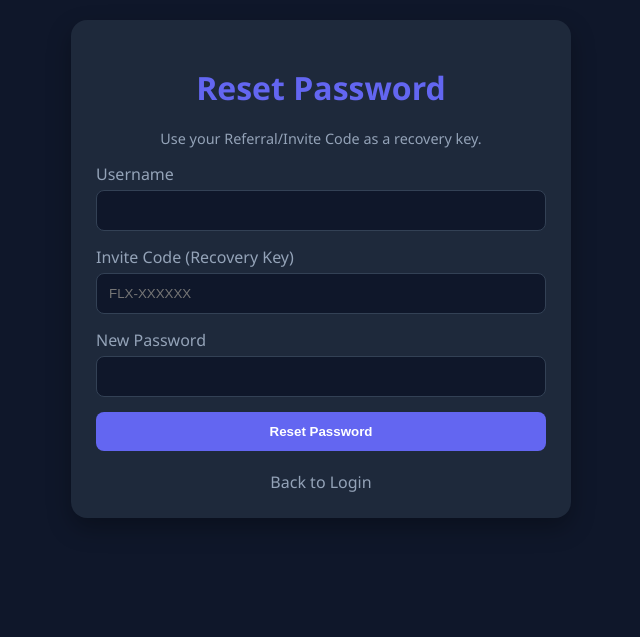
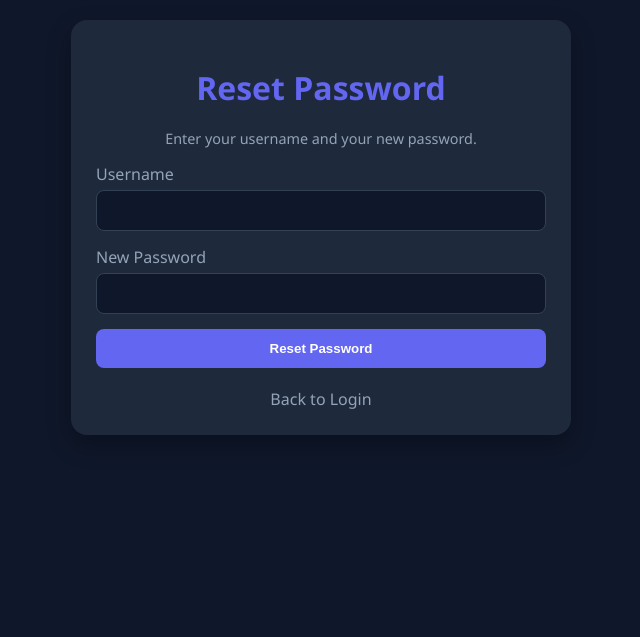
Before and after one commit to Doga210/Flexeer, a Flask app: page /forgot-password in a window 1280 px wide. Shown: the top 637 px of the page, without its empty margins (319-959 px from the left). Run offline with Flask 3, Linux system fonts and the light colour scheme.

Commit message:
fix reset password

```diff
--- a/Flexeer/api/index.py
+++ b/Flexeer/api/index.py
@@ -47,13 +47,12 @@ def register():
 def forgot_password():
     if request.method == 'POST':
         username = request.form.get('username')
-        invite_code = request.form.get('invite_code')
         new_password = request.form.get('new_password')
-        if logic.reset_password(username, invite_code, new_password):
+        if logic.reset_password(username, new_password):
             flash("Password reset successful! You can now log in.", "success")
             return redirect(url_for('login'))
         else:
-            flash("Invalid username or invite code", "error")
+            flash("Username not found", "error")
     return render_template('forgot_password.html')
 
 @app.route('/dashboard')
--- a/Flexeer/logic.py
+++ b/Flexeer/logic.py
@@ -78,9 +78,9 @@ def get_transactions(user_id):
     db.close()
     return txs
 
-def reset_password(username, invite_code, new_password):
+def reset_password(username, new_password):
     db = get_db()
-    user = db.execute("SELECT id FROM users WHERE username = ? AND invite_code = ?", (username, invite_code)).fetchone()
+    user = db.execute("SELECT id FROM users WHERE username = ?", (username,)).fetchone()
     if user:
         hashed_password = generate_password_hash(new_password)
         db.execute("UPDATE users SET password = ? WHERE id = ?", (hashed_password, user['id']))
--- a/Flexeer/templates/forgot_password.html
+++ b/Flexeer/templates/forgot_password.html
@@ -3,15 +3,11 @@
 {% block content %}
 <div class="card">
     <h1>Reset Password</h1>
-    <p style="color: var(--text-muted); text-align: center; font-size: 0.9em;">Use your Referral/Invite Code as a recovery key.</p>
+    <p style="color: var(--text-muted); text-align: center; font-size: 0.9em;">Enter your username and your new password.</p>
     <form method="POST">
         <div class="form-group">
             <label>Username</label>
             <input type="text" name="username" required>
-        </div>
-        <div class="form-group">
-            <label>Invite Code (Recovery Key)</label>
-            <input type="text" name="invite_code" required placeholder="FLX-XXXXXX">
         </div>
         <div class="form-group">
             <label>New Password</label>
```
